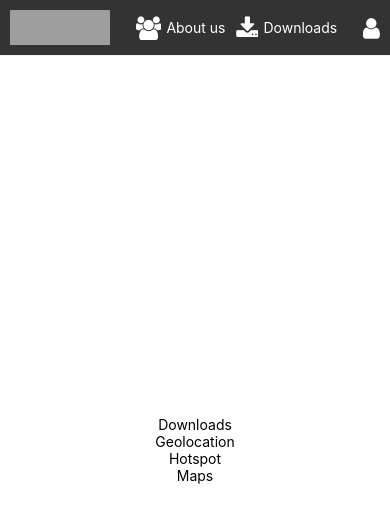
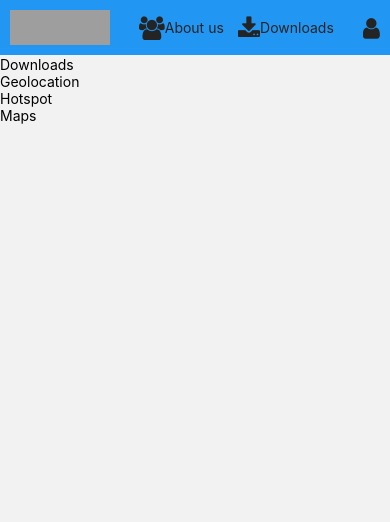
Before and after one commit to tobesrl/SDKDownload, a React Native app: screen /Logout in a window 390 px wide. Shown: the top 522 px of the page. Built offline with nearby package versions, Linux system fonts and the light colour scheme; grey boxes are pictures that could not be loaded.

Commit message:
fix: :construction: configurazione tema light dark

```diff
--- a/App.tsx
+++ b/App.tsx
@@ -2,7 +2,7 @@ import { NavigationContainer } from "@react-navigation/native";
 import { createNativeStackNavigator } from "@react-navigation/native-stack";
 import { StatusBar } from "expo-status-bar";
 import React from "react";
-import { ThemeProvider } from "react-native-elements";
+import { ThemeProvider } from "@rneui/themed";
 import { SafeAreaProvider } from "react-native-safe-area-context";
 import { AppParamsList } from "./AppParamsList";
 import AboutScreen from "./src/AboutScreen";
@@ -10,6 +10,7 @@ import DownloadsScreen from "./src/DownloadsScreen";
 import HomeScreen from "./src/HomeScreen";
 import TopMenu from "./src/TopMenu";
 import LoginScreen from "./src/LoginScreen";
+import Theme from "./src/Theme";
 
 declare global {
   namespace ReactNavigation {
@@ -37,7 +38,7 @@ const App: React.FC = () => {
   return (
     <>
       <SafeAreaProvider>
-        <ThemeProvider>
+        <ThemeProvider theme={Theme}>
           <NavigationContainer>
             <StatusBar style="auto" />
             <TopMenu />
--- a/app.json
+++ b/app.json
@@ -5,7 +5,7 @@
     "version": "1.0.0",
     "orientation": "portrait",
     "icon": "./assets/icon.png",
-    "userInterfaceStyle": "light",
+    "userInterfaceStyle": "automatic",
     "splash": {
       "image": "./assets/splash.png",
       "resizeMode": "contain",
--- /dev/null
+++ b/config-overrides.js
@@ -0,0 +1,13 @@
+const path = require('path');
+const { override, addBabelPlugins, babelInclude } = require('customize-cra');
+
+module.exports = override(
+  ...addBabelPlugins('@babel/plugin-proposal-class-properties'),
+  babelInclude([
+    path.resolve(__dirname, 'node_modules/@rneui/base'),
+    path.resolve(__dirname, 'node_modules/@rneui/themed'),
+    path.resolve(__dirname, 'node_modules/react-native-vector-icons'),
+    path.resolve(__dirname, 'node_modules/react-native-ratings'),
+    path.resolve(__dirname, 'src'),
+  ])
+);
--- a/package.json
+++ b/package.json
@@ -14,6 +14,8 @@
     "@expo/webpack-config": "^19.0.0",
     "@react-navigation/native": "^6.1.7",
     "@react-navigation/native-stack": "^6.9.13",
+    "@rneui/base": "^4.0.0-rc.7",
+    "@rneui/themed": "^4.0.0-rc.8",
     "@types/react": "~18.2.14",
     "expo": "~49.0.8",
     "expo-status-bar": "~1.6.0",
@@ -23,6 +25,7 @@
     "react-native-elements": "^3.4.3",
     "react-native-safe-area-context": "4.6.3",
     "react-native-screens": "~3.22.0",
+    "react-native-vector-icons": "^10.0.0",
     "react-native-web": "~0.19.6",
     "typescript": "^5.1.3"
   },
--- a/src/AboutScreen.tsx
+++ b/src/AboutScreen.tsx
@@ -1,16 +1,10 @@
 import React from "react";
 import { View, useColorScheme, Text } from "react-native";
-import Styles from "./styles";
 
 const AboutScreen: React.FC = () => {
-  const isDark = useColorScheme() === "dark";
-
-  const style = Styles(isDark);
   return (
-    <View style={style.container}>
-      <Text style={style.text}>
-        Abuot Us
-      </Text>
+    <View>
+      <Text>Abuot Us</Text>
     </View>
   );
 };
--- a/src/DownloadsScreen.tsx
+++ b/src/DownloadsScreen.tsx
@@ -1,17 +1,13 @@
 import React from "react";
 import { View, useColorScheme, Text } from "react-native";
-import Styles from "./styles";
 
 const DownloadsScreen: React.FC = () => {
-  const isDark = useColorScheme() === "dark";
-
-  const style = Styles(isDark);
   return (
-    <View style={style.container}>
-      <Text style={style.text}>Downloads</Text>
-      <Text style={style.text}>Geolocation</Text>
-      <Text style={style.text}>Hotspot</Text>
-      <Text style={style.text}>Maps</Text>
+    <View>
+      <Text>Downloads</Text>
+      <Text>Geolocation</Text>
+      <Text>Hotspot</Text>
+      <Text>Maps</Text>
     </View>
   );
 };
--- a/src/HomeScreen.tsx
+++ b/src/HomeScreen.tsx
@@ -1,21 +1,14 @@
-import { useNavigation } from "@react-navigation/native";
+import { useThemeMode } from "@rneui/themed";
 import React from "react";
-import { Text, View, useColorScheme } from "react-native";
-import Styles from "./styles";
-import { Image } from "react-native-elements";
+import { Text, View } from "react-native";
 
 const HomeScreen: React.FC = () => {
-  const isDark = useColorScheme() === "dark";
-
-  const style = Styles(isDark);
-
-  const nav = useNavigation();
+  const theme = useThemeMode();
 
   return (
-    <View style={style.container}>
-      <Text style={style.text}>
-        Open up App.js to start working on your app!
-      </Text>
+    <View>
+      <Text>Open up App.js to start working on your app!</Text>
+      <Text>{theme.mode}</Text>
     </View>
   );
 };
--- a/src/LoginScreen.tsx
+++ b/src/LoginScreen.tsx
@@ -1,13 +1,8 @@
 import React from "react";
-import { View, useColorScheme, Text } from "react-native";
-import Styles from "./styles";
+import { Text, View } from "react-native";
 import { Button, Input } from "react-native-elements";
 
 const LoginScreen: React.FC = () => {
-  const isDark = useColorScheme() === "dark";
-
-  const style = Styles(isDark);
-
   const [username, setUsername] = React.useState<string>();
   const [password, setPassword] = React.useState<string>();
 
@@ -16,9 +11,9 @@ const LoginScreen: React.FC = () => {
   };
 
   return (
-    <View style={style.container}>
+    <View>
       <View style={{ justifyContent: "center" }}>
-        <Text style={style.text}>LOGIN PAGE</Text>
+        <Text>LOGIN PAGE</Text>
         <Text>Indirizzo email</Text>
         <Input
           placeholder="Indirizzo email"
--- /dev/null
+++ b/src/Theme.ts
@@ -0,0 +1,19 @@
+import { createTheme, darkColors, lightColors } from "@rneui/themed";
+import { Platform } from "react-native";
+
+const Theme = createTheme({
+  lightColors: {
+    ...Platform.select({
+      default: lightColors.platform.android,
+      ios: lightColors.platform.ios,
+    }),
+  },
+  darkColors: {
+    ...Platform.select({
+      default: darkColors.platform.android,
+      ios: darkColors.platform.ios,
+    }),
+  },
+});
+
+export default Theme;
--- a/src/TopMenu.tsx
+++ b/src/TopMenu.tsx
@@ -1,7 +1,20 @@
-import { useNavigation, useRoute } from "@react-navigation/native";
+import { useNavigation } from "@react-navigation/native";
+import {
+  useThemeMode,
+  useTheme,
+  Header,
+  Image,
+  Text,
+} from "@rneui/themed";
 import React from "react";
-import { View, StyleSheet, TouchableOpacity } from "react-native";
-import { Header, Icon, Image, Text } from "react-native-elements";
+import {
+  Platform,
+  StyleSheet,
+  TouchableOpacity,
+  View,
+  useColorScheme,
+} from "react-native";
+import { Icon } from "react-native-elements";
 
 const Button: React.FC<{
   onPress: () => void;
@@ -10,19 +23,20 @@ const Button: React.FC<{
   type?: string;
 }> = (props) => {
   const style = Style();
+  const iconName = props.icon;
+  const theme = useTheme();
+  const iconType = React.useMemo(() => {
+    return props.type === undefined ? "font-awesome" : props.type;
+  }, [props.type]);
+
+  const title = React.useMemo(() => {
+    return props.title !== "" ? props.title : undefined;
+  }, [props.type]);
 
   return (
     <TouchableOpacity style={style.button} onPress={props.onPress}>
-      <Icon
-        name={props.icon}
-        type={props.type ?? "font-awesome"}
-        color="#fff"
-      />
-      {props.title ? (
-        <Text style={style.buttonText}>{props.title}</Text>
-      ) : (
-        <></>
-      )}
+      <Icon name={iconName} type={iconType} color={theme.theme.colors.black} />
+      {title && Platform.OS === "web" ? <Text>{title}</Text> : <></>}
     </TouchableOpacity>
   );
 };
@@ -30,6 +44,13 @@ const Button: React.FC<{
 const TopMenu: React.FC = () => {
   const nav = useNavigation();
   const style = Style();
+  const colorScheme = useColorScheme();
+  const { setMode } = useThemeMode();
+  // const theme = useTheme();
+
+  React.useEffect(() => {
+    setMode(colorScheme);
+  }, [colorScheme]);
 
   return (
     <>
@@ -64,20 +85,17 @@ const TopMenu: React.FC = () => {
               <Icon
                 name="user"
                 type="font-awesome"
-                color="#fff"
                 onPress={() => nav.navigate("Login")}
               />
             ) : (
               <Icon
                 name="logout"
                 type="MaterialIcons"
-                color="#fff"
                 onPress={() => nav.navigate("Logout")}
               />
             )}
           </View>
         }
-        backgroundColor="#333" // Personalizza il colore dello sfondo del menu
       />
     </>
   );
@@ -109,7 +127,6 @@ const Style = () => {
       justifyContent: "center",
     },
     buttonText: {
-      color: "white",
       marginLeft: 5,
     },
   });
--- a/src/styles.ts
+++ /dev/null
@@ -1,16 +0,0 @@
-import { StyleSheet } from "react-native";
-
-const Styles = (isDark: boolean) =>
-  StyleSheet.create({
-    container: {
-      flex: 1,
-      backgroundColor: isDark ? "#000" : "#fff",
-      alignItems: "center",
-      justifyContent: "center",
-    },
-    text: {
-      color: isDark ? "#fff" : "#000",
-    },
-  });
-
-export default Styles;
```
Also changed, not shown: 1 other file (tests, documents, lock files or other folders).
